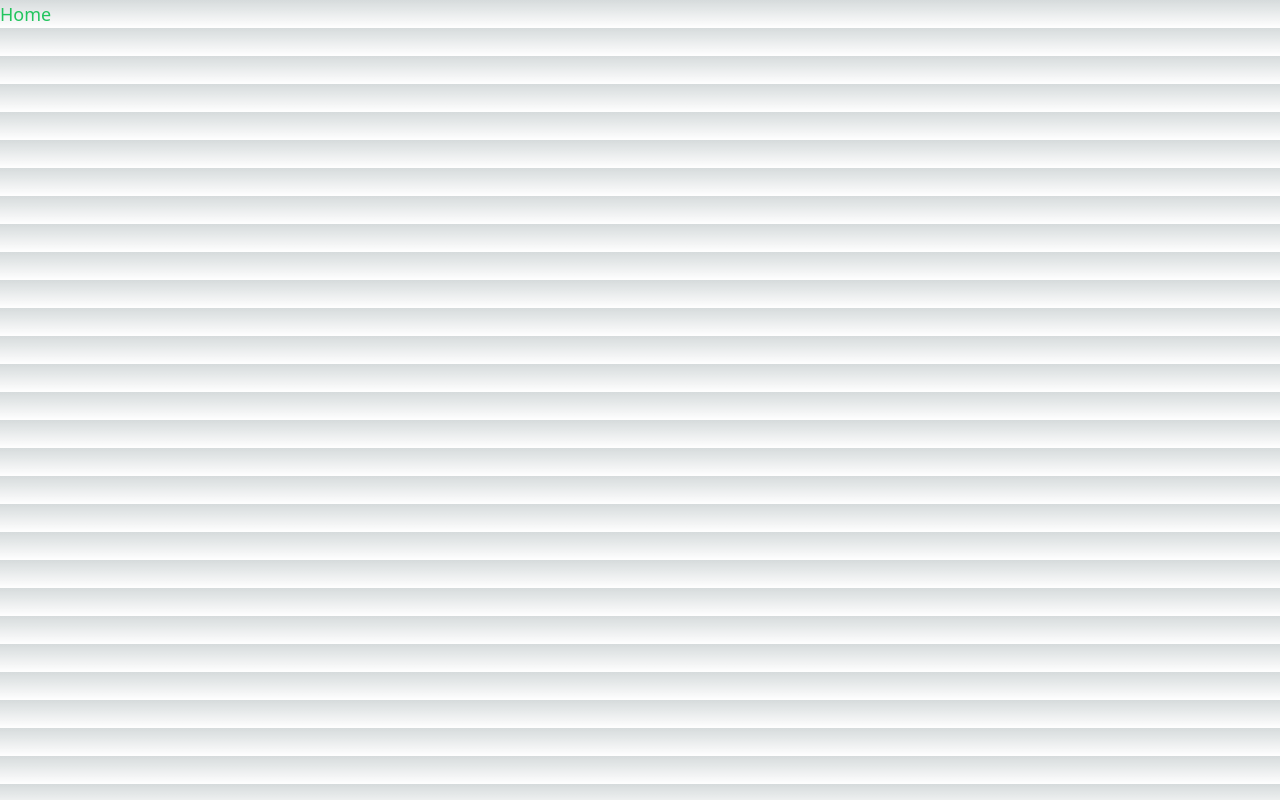
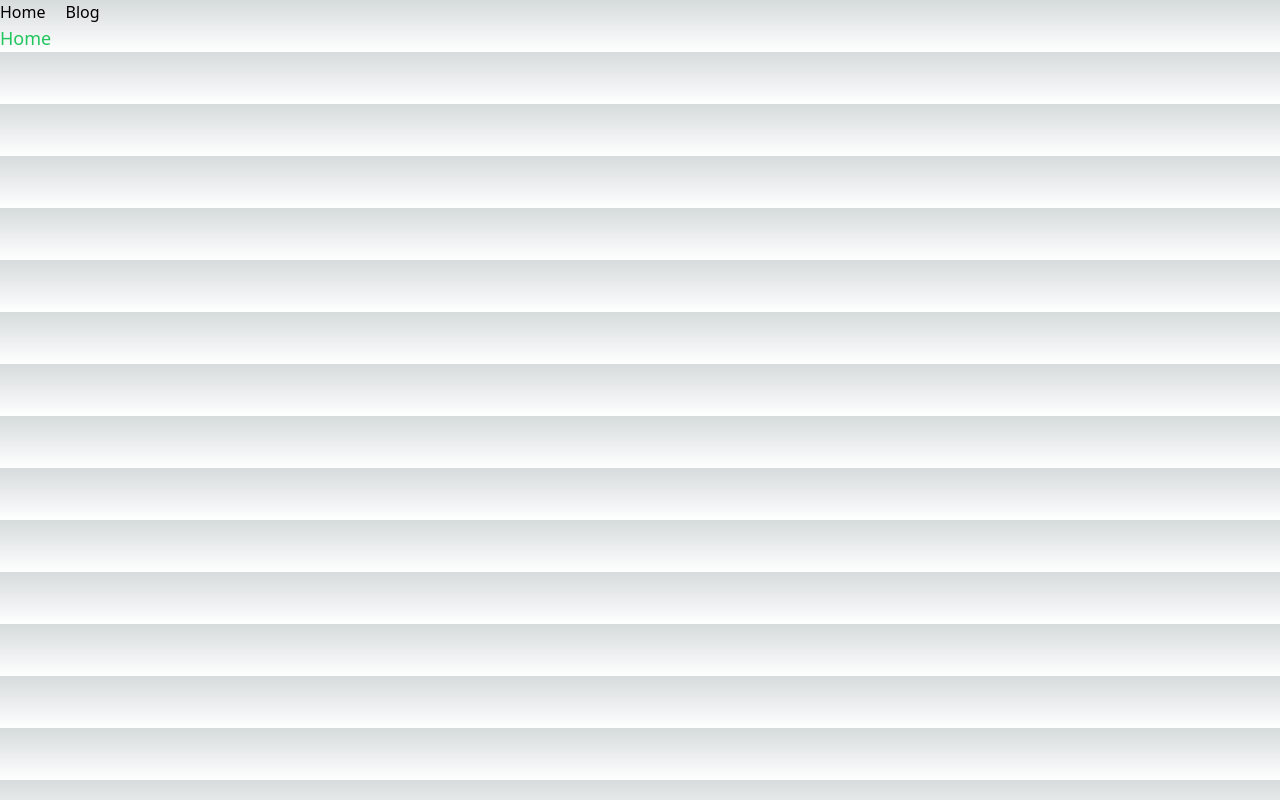
Before and after one commit to Geuun/geun-logs-fe, a Next.js app: page / in a window 1280 px wide. Built offline with nearby package versions, Linux system fonts and the light colour scheme.

Commit message:
style: formatter 수정
semi true 설정

```diff
--- /dev/null
+++ b/components/Container.tsx
@@ -0,0 +1,18 @@
+import Head from 'next/head';
+import Nav from 'components/Nav';
+
+const Container = (props) => {
+  return (
+    <>
+      <Head>
+        <title>Geun-logs</title>
+      </Head>
+      <header>
+        <Nav />
+      </header>
+      <main>{props.children}</main>
+    </>
+  );
+};
+
+export default Container;
--- a/data/navlinks.ts
+++ b/data/navlinks.ts
@@ -1,6 +1,6 @@
 const navlinks: { title: string; link: string }[] = [
-  { title: 'Homt', link: '/' },
+  { title: 'Home', link: '/' },
   { title: 'Blog', link: '/blog' },
-]
+];
 
-export default navlinks
+export default navlinks;
--- a/pages/_app.tsx
+++ b/pages/_app.tsx
@@ -1,6 +1,6 @@
-import '@/styles/globals.css'
-import type { AppProps } from 'next/app'
+import '@/styles/globals.css';
+import type { AppProps } from 'next/app';
 
 export default function App({ Component, pageProps }: AppProps) {
-  return <Component {...pageProps} />
+  return <Component {...pageProps} />;
 }
--- a/pages/blog.tsx
+++ b/pages/blog.tsx
@@ -1,5 +1,5 @@
 const Blog = () => {
-  return <div className={`text-green-500 text-lg`}>Blog</div>
-}
+  return <div className={`text-green-500 text-lg`}>Blog</div>;
+};
 
-export default Blog
+export default Blog;
--- a/pages/index.tsx
+++ b/pages/index.tsx
@@ -1,5 +1,11 @@
+import Container from 'components/Container';
+
 const Home = () => {
-  return <div className={`text-green-500 text-lg`}>Home</div>
-}
+  return (
+    <Container>
+      <span className={`text-green-500 text-lg`}>Home</span>
+    </Container>
+  );
+};
 
-export default Home
+export default Home;
```
Also changed, not shown: 1 other file (tests, documents, lock files or other folders).
